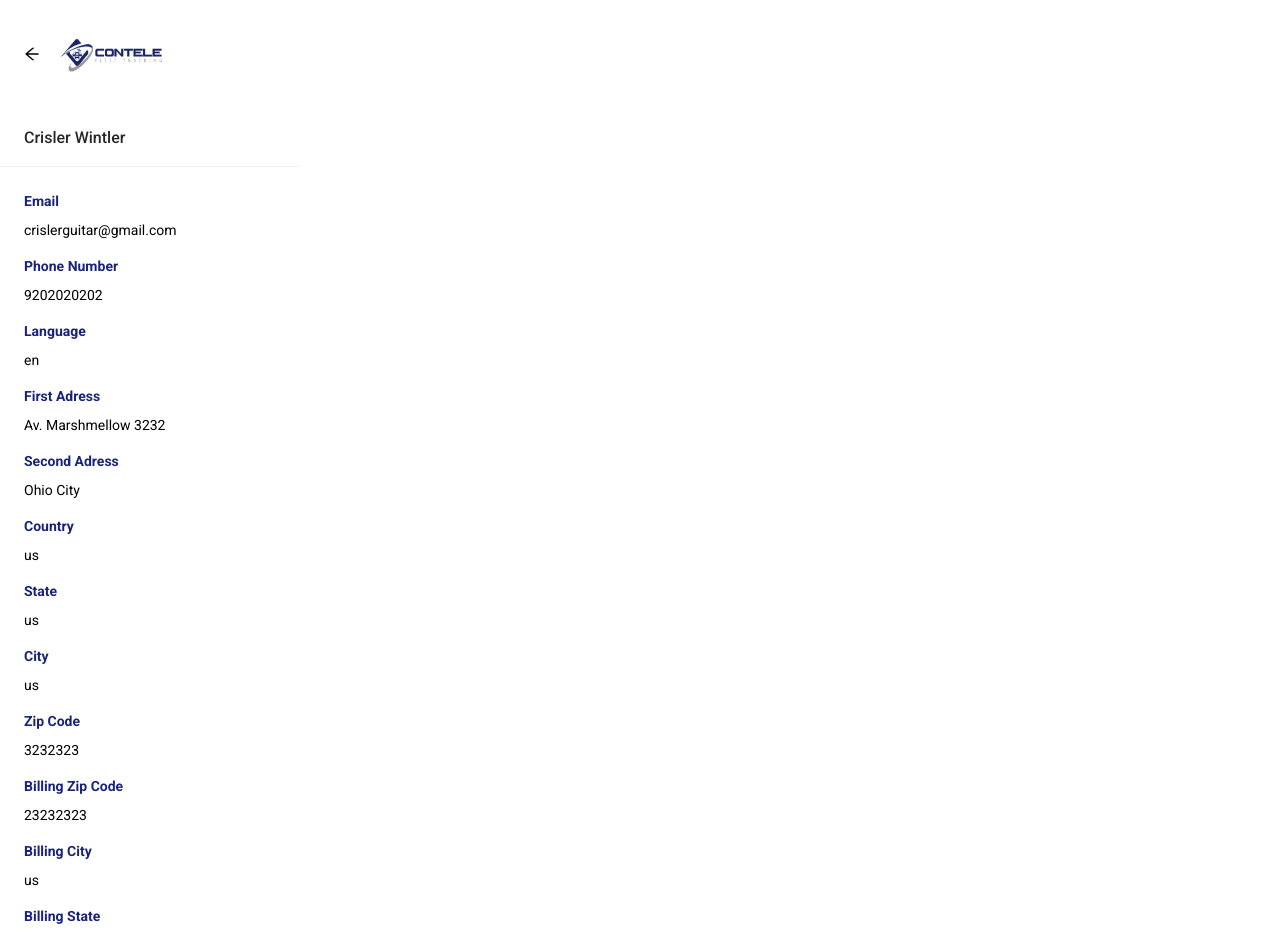
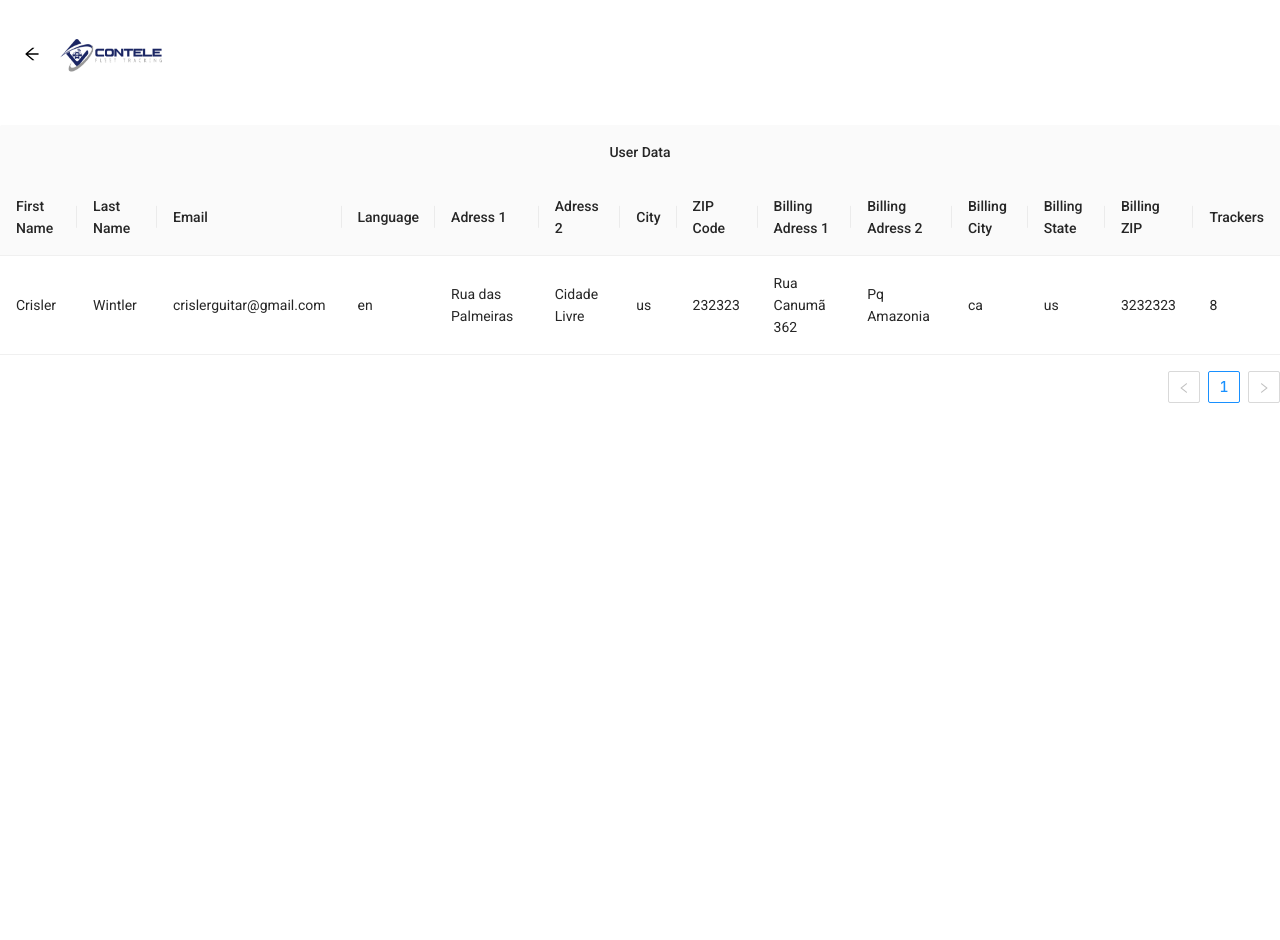
Before and after one commit to crislerwin/ctl-test-nodejs-front, a Next.js app: page /dashboard in a window 1280 px wide. Shown: the top 940 px of the page. After the commit the page ends 800 px from the top, so only its background shows below. Built offline with nearby package versions, Linux system fonts and the light colour scheme; data requests are answered from the project's data file.

Commit message:
✅  create a user data table

```diff
--- a/src/db/db.json
+++ b/src/db/db.json
@@ -1,29 +1,6 @@
 {
   "register": [
-    {
-      "first_name": "Crisler ",
-      "last_name": "Wintler",
-      "email": "crislerguitar@gmail.com",
-      "phone_number": "9202020202",
-      "language": "en",
-      "country": "us",
-      "first_adress": "Av. Marshmellow 3232",
-      "second_adress": "Ohio City",
-      "city": "us",
-      "state": "us",
-      "zip_code": "3232323",
-      "primary_billing_adress": "Av. Maustin 323",
-      "second_billing_adress": "New Friburg",
-      "billing_city": "us",
-      "billing_state": "us",
-      "billing_zip_code": "23232323",
-      "same_shipping_adress": true,
-      "fcut_device": true,
-      "other_installed_trackers": true,
-      "identify_fleet_drivers": true,
-      "tracker_quantity": "9",
-      "id": 1
-    },
+
     {
       "first_name": "Crisler",
       "last_name": "Wintler",
@@ -47,77 +24,7 @@
       "identify_fleet_drivers": true,
       "tracker_quantity": "8",
       "id": 2
-    },
-    {
-      "first_name": "Carlos",
-      "last_name": "Drummond",
-      "email": "carlos@gmail.com",
-      "phone_number": "32323",
-      "language": "en",
-      "country": "us",
-      "first_adress": "ewewewew",
-      "second_adress": "wewewe",
-      "city": "ca",
-      "state": "ca",
-      "zip_code": "23232",
-      "primary_billing_adress": "wewewew",
-      "second_billing_adress": "ewewew",
-      "billing_city": "mx",
-      "billing_state": "mx",
-      "billing_zip_code": "23232",
-      "same_shipping_adress": true,
-      "fcut_device": true,
-      "other_installed_trackers": true,
-      "identify_fleet_drivers": true,
-      "tracker_quantity": "5",
-      "id": 3
-    },
-    {
-      "first_name": " Carlos",
-      "last_name": " Rodrigues",
-      "email": "carlos@email.com",
-      "phone_number": "93232932",
-      "language": "en",
-      "country": "us",
-      "first_adress": "12th Avenue ",
-      "second_adress": " Square Garden",
-      "city": "us",
-      "state": "us",
-      "zip_code": "783233212",
-      "primary_billing_adress": "12th Avenue ",
-      "second_billing_adress": " Square Garden",
-      "billing_city": "us",
-      "billing_state": "us",
-      "billing_zip_code": "783233212",
-      "fcut_device": true,
-      "other_installed_trackers": true,
-      "identify_fleet_drivers": false,
-      "tracker_quantity": "5",
-      "id": 4
-    },
-    {
-      "first_name": "Crisler",
-      "last_name": "Saulo",
-      "email": "crisler@sauro.com",
-      "phone_number": "32323",
-      "language": "en",
-      "country": "us",
-      "first_adress": "Vlabas 2323",
-      "second_adress": "Vlsrorse",
-      "city": "us",
-      "state": "us",
-      "zip_code": "32323",
-      "primary_billing_adress": "Av. Vlabasds",
-      "second_billing_adress": "32323 Vlabas",
-      "billing_city": "us",
-      "billing_state": "us",
-      "billing_zip_code": "232323",
-      "same_shipping_adress": true,
-      "fcut_device": true,
-      "other_installed_trackers": true,
-      "identify_fleet_drivers": true,
-      "tracker_quantity": "10",
-      "id": 5
     }
+
   ]
 }
--- a/src/pages/dashboard.tsx
+++ b/src/pages/dashboard.tsx
@@ -1,15 +1,15 @@
-import { PageHeader, Card, Col, Row } from 'antd'
+import { PageHeader, Space, Table } from 'antd'
 import { HeaderLogo } from '../components/HeaderLogo'
-import styled from "styled-components";
 
 import router from 'next/router'
 import { UserData } from '../interfaces/userData'
 import { useFetch } from '../hooks/useFetch'
 import React from 'react'
+const { Column, ColumnGroup } = Table
+const Sucess: React.FC = () => {
+  const { data } = useFetch<UserData[]>('/register')
+  if (!data) return <h1>Loading...</h1>
 
-const Sucess: React.FC = () => {
-  const {data} = useFetch<UserData[]>('/register')
- if (!data) return <h1>Loading...</h1>
   return (
     <>
       <PageHeader
@@ -17,91 +17,61 @@ const Sucess: React.FC = () => {
         onBack={() => router.push('/')}
         title={<HeaderLogo />}
       />
-      <Container>
-      <Row gutter={16}>
-      <Col span={8}>
-{
-  data?.map((user: UserData) => (
+      <Space>
+        <Table dataSource={data}>
+          <ColumnGroup title="User Data">
+            <Column title="First Name" dataIndex="first_name" key="firstname" />
+            <Column title="Last Name" dataIndex="last_name" key="lastname" />
+            <Column title="Email" dataIndex="email" key="email" />
+            <Column title="Language" dataIndex="language" key="language" />
+            <Column
+              title="Adress 1"
+              dataIndex="first_adress"
+              key="firstadress"
+            />
+            <Column
+              title="Adress 2"
+              dataIndex="second_adress"
+              key="second_adress"
+            />
+            <Column title="City" dataIndex="city" key="city" />
+            <Column title="ZIP Code" dataIndex="zip_code" key="zipcode" />
 
-
-
-      <Card  title={`${user.first_name} ${user.last_name}`} bordered={false} style={{width: 300}}>
-
-      <Title>Email</Title>
-      <Paragraph>{user.email}</Paragraph>
-      <Title>Phone Number</Title>
-      <Paragraph>{user.phone_number}</Paragraph>
-      <Title>Language</Title>
-      <Paragraph>{user.language}</Paragraph>
-      <Title>First Adress</Title>
-      <Paragraph>{user.first_adress}</Paragraph>
-      <Title>Second Adress</Title>
-      <Paragraph>{user.second_adress}</Paragraph>
-      <Title>Country</Title>
-      <Paragraph>{user.country}</Paragraph>
-      <Title>State</Title>
-      <Paragraph>{user.state}</Paragraph>
-      <Title>City</Title>
-      <Paragraph>{user.city}</Paragraph>
-      <Title>Zip Code</Title>
-      <Paragraph>{user.zip_code}</Paragraph>
-      <Title>Billing Zip Code</Title>
-      <Paragraph>{user.billing_zip_code}</Paragraph>
-      <Title>Billing City</Title>
-      <Paragraph>{user.billing_city}</Paragraph>
-      <Title>Billing State</Title>
-      <Paragraph>{user.billing_state}</Paragraph>
-      <Title>Primary Billing Adress</Title>
-      <Paragraph>{user.primary_billing_adress}</Paragraph>
-      <Title>Second Billing Adress</Title>
-      <Paragraph>{user.second_billing_adress}</Paragraph>
-      <Title>Other Installed Trackers?</Title>
-      <Paragraph>{user.other_installed_trackers === true ? 'Yes' : 'No'}</Paragraph>
-      <Title>Same Shipping Adress?</Title>
-      <Paragraph>{user.same_shipping_adress  === true ? 'Yes' : 'No'}</Paragraph>
-      <Title>Identify Fleet Drivers?</Title>
-      <Paragraph>{user.identify_fleet_drivers  === true ? 'Yes' : 'No'}</Paragraph>
-      <Title>Have any Fuel Cut device?</Title>
-      <Paragraph>{user.fcut_device  === true ? 'Yes' : 'No'}</Paragraph>
-      <Title>Tracker Quantity</Title>
-      <Paragraph>{user.tracker_quantity}</Paragraph>
-    </Card>
-
-
-
-  ))}
-  </Col>
-    </Row>
-     </Container>
-
+            <Column
+              title="Billing Adress 1"
+              dataIndex="primary_billing_adress"
+              key="billing_adress1"
+            />
+            <Column
+              title="Billing Adress 2"
+              dataIndex="second_billing_adress"
+              key="billing_adress2"
+            />
+            <Column
+              title="Billing City"
+              dataIndex="billing_city"
+              key="billing_city"
+            />
+            <Column
+              title="Billing State"
+              dataIndex="billing_state"
+              key="billing_state"
+            />
+            <Column
+              title="Billing ZIP"
+              dataIndex="billing_zip_code"
+              key="b_zipcode"
+            />
+            <Column
+              title="Trackers"
+              dataIndex="tracker_quantity"
+              key="trackerquantity"
+            />
+          </ColumnGroup>
+        </Table>
+      </Space>
     </>
   )
-
-       }
+}
 
 export default Sucess
-
-
-
-
-const Container = styled.div`
-display: flex;
-flex-direction: row;
-justify-content: space-between;
-flex-wrap: wrap;
-margin: 0 auto;
-`;
-
-const Title = styled.h1`
-color: ${p => p.theme.colors.text};
-font-size: 14px;
-font-weight: 700;
-
-
-`;
-const Paragraph = styled.p`
-color: black;
-font-size: 14px;
-font-weight: 400;
-
-`;
```
